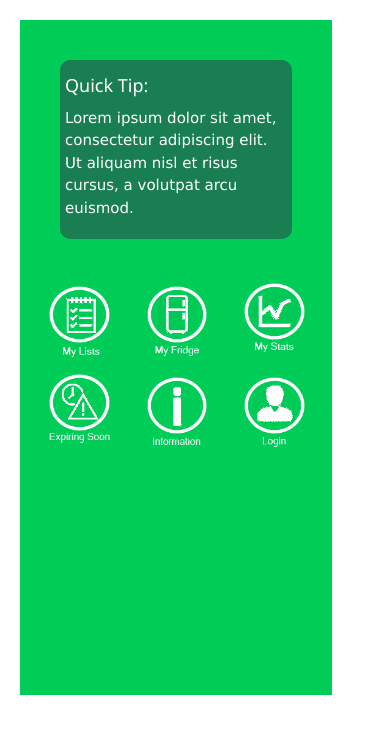
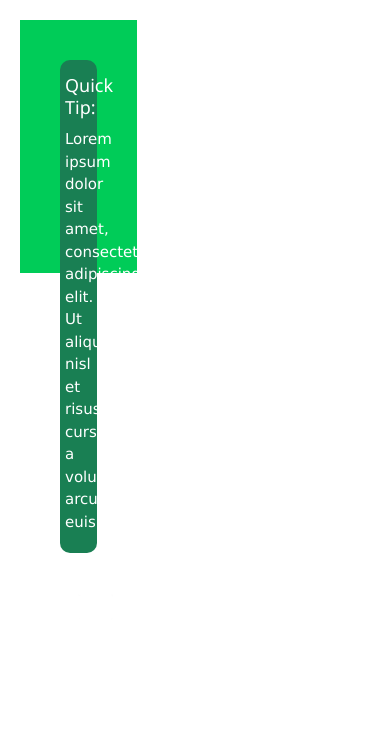
Before and after one commit to jmkim2392/jmkim2392.github.io, a PHP site: page / in a window 390 px wide. Shown: the part 67-801 px from the top of the page. Run offline with PHP 8.4, Linux system fonts and the light colour scheme; some libraries are stand-ins or nearby versions.

Commit message:
mobile index test

```diff
--- a/style/base.css
+++ b/style/base.css
@@ -289,8 +289,8 @@ li {
 @media screen and (min-width: 330px) and (max-width: 480px) {
 
     .center {
-        width: 80vw;
-        height: 80vh;
+        width: 30vw;
+        height: 30vh;
 
     }
 
```
